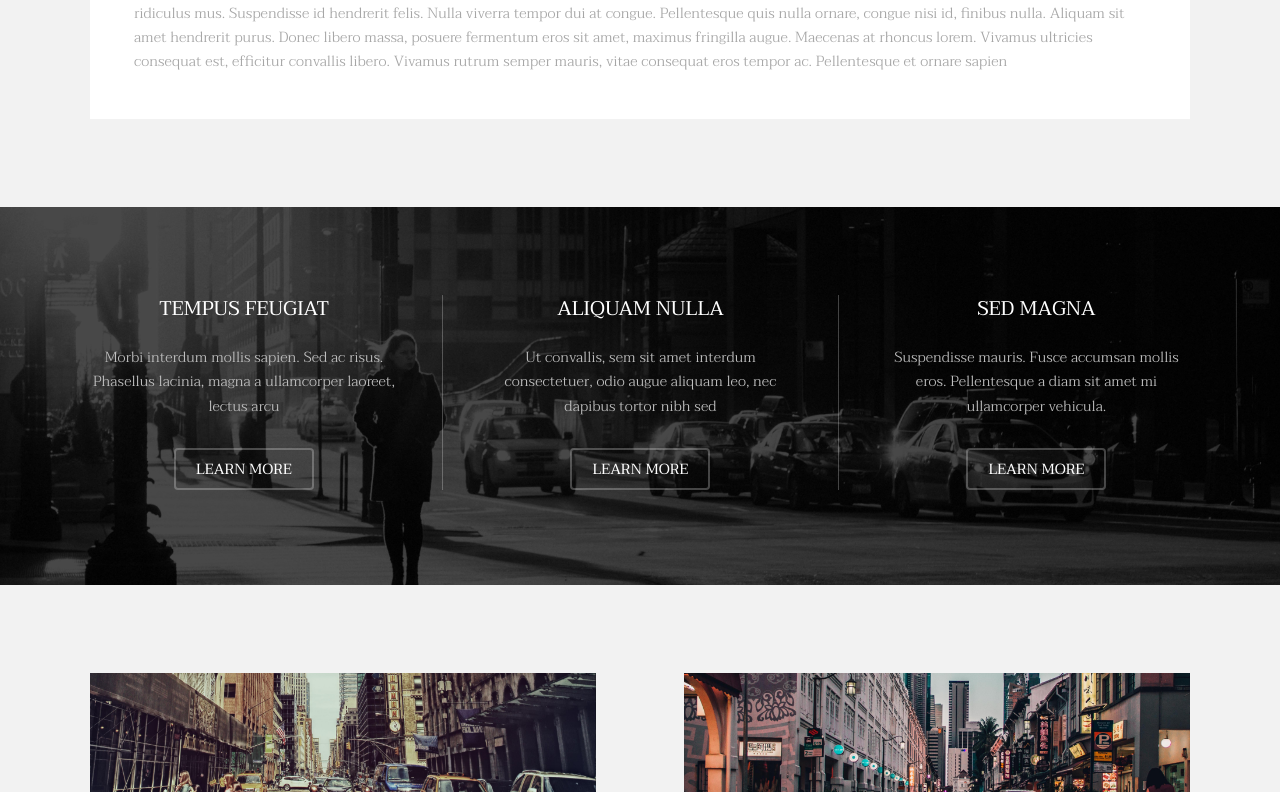
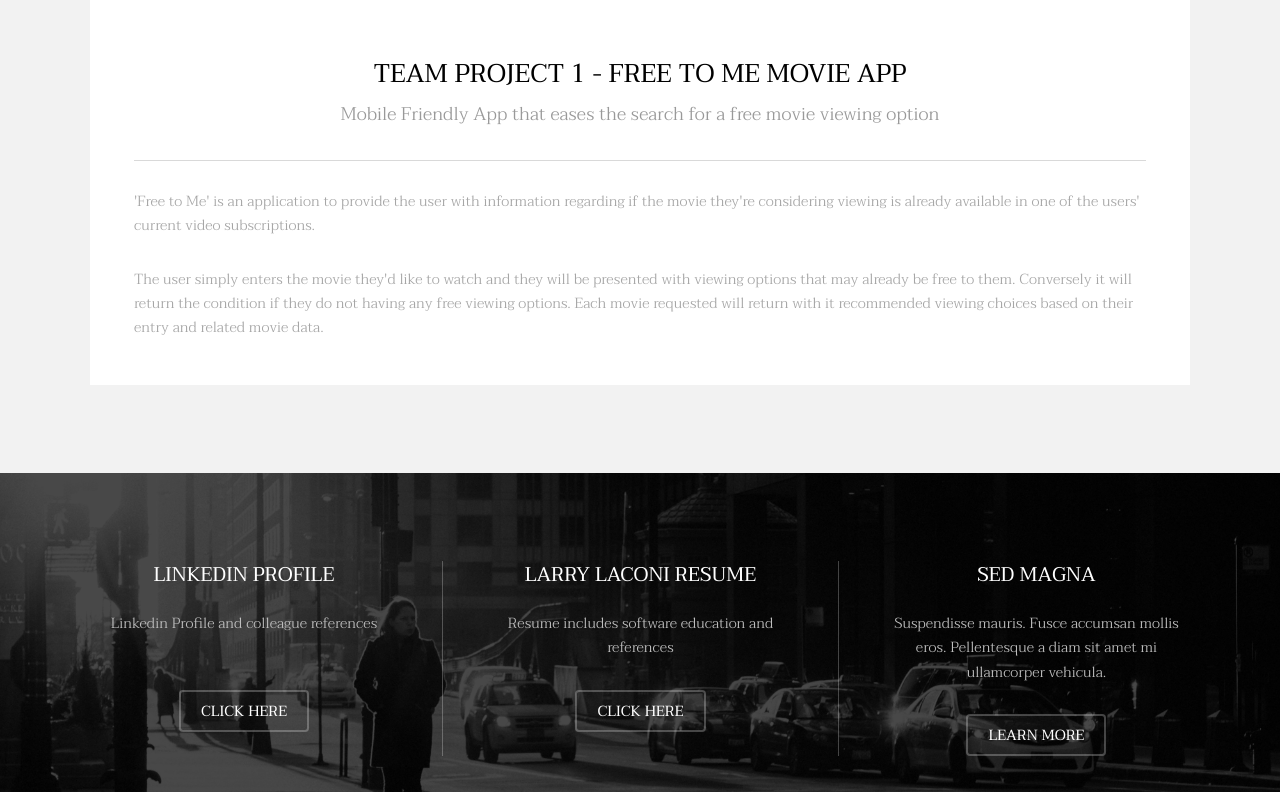
Before and after one commit to soverylarry/soverylarry.github.io, a plain HTML site: page index.html in a window 1280 px wide. Shown: the part 1525-2317 px from the top of the page. Drawn offline with Linux system fonts and the light colour scheme.

Commit message:
adding resume and linkedin profile links

```diff
--- a/index.html
+++ b/index.html
@@ -15,7 +15,7 @@
 
 		<!-- Header -->
 			<header id="header" class="alt">
-				<div class="logo"><a href="https://github.com/soverylarry" target="_blank">GitHub <span>by Larry Laconi</span></a></div>
+				<div class="logo"><a href="https://github.com/soverylarry" target="_blank">GitHub <span>repo by Larry Laconi</span></a></div>
 				<a href="#menu" class="toggle"><span>Menu</span></a>
 			</header>
 
@@ -49,16 +49,16 @@
 					<div>
 						<div class="box">
 							<div class="image fit">
-								<img src="images/pic01.jpg" alt="" />
+							<a href="https://crystajeffcoat.github.io/MovieFinder/" target="_blank"> <img src="images\FreeToMeProject.png"  alt="" /> </a>
 							</div>
 							<div class="content">
 								<header class="align-center">
-									<h2>Lorem ipsum dolor</h2>
-									<p>maecenas feugiat ex purus, quis volutpat lacus placerat</p>
+									<h2>Team Project 1 - Free to Me movie app</h2>
+									<p>Mobile Friendly App that eases the search for a free movie viewing option</p>
 								</header>
 								<hr />
-								<p> Cras aliquet urna ut sapien tincidunt, quis malesuada elit facilisis. Vestibulum sit amet tortor velit. Nam elementum nibh a libero pharetra elementum. Maecenas feugiat ex purus, quis volutpat lacus placerat malesuada. Praesent in sem ex. Morbi mattis sapien pretium tellus venenatis, at egestas urna ornare.</p>
-								<p>Vivamus fermentum nibh vel pharetra blandit. Cras a purus urna. Sed et libero ex. Orci varius natoque penatibus et magnis dis parturient montes, nascetur ridiculus mus. Suspendisse id hendrerit felis. Nulla viverra tempor dui at congue. Pellentesque quis nulla ornare, congue nisi id, finibus nulla. Aliquam sit amet hendrerit purus. Donec libero massa, posuere fermentum eros sit amet, maximus fringilla augue. Maecenas at rhoncus lorem. Vivamus ultricies consequat est, efficitur convallis libero. Vivamus rutrum semper mauris, vitae consequat eros tempor ac. Pellentesque et ornare sapien</p>
+								<p>'Free to Me' is an application to provide the user with information regarding if the movie they're considering viewing is already available in one of the users' current video subscriptions.</p>
+								<p>The user simply enters the movie they'd like to watch and they will be presented with viewing options that may already be free to them. Conversely it will return the condition if they do not having any free viewing options. Each movie requested will return with it recommended viewing choices based on their entry and related movie data.</p>
 							</div>
 						</div>
 					</div>
@@ -71,20 +71,21 @@
 					<div id="flexgrid">
 						<div>
 							<header>
-								<h3>Tempus Feugiat</h3>
+								<h3>Linkedin Profile</h3>
 							</header>
-							<p>Morbi interdum mollis sapien. Sed ac risus. Phasellus lacinia, magna a ullamcorper laoreet, lectus arcu</p>
+							<p>Linkedin Profile and colleague references</p>
+							<br>
 							<ul class="actions">
-								<li><a href="#" class="button alt">Learn More</a></li>
+								<li><a href="https://www.linkedin.com/in/larry-laconi-48a0642/" target="_blank" class="button alt">Click Here</a></li>
 							</ul>
 						</div>
 						<div>
 							<header>
-								<h3>Aliquam Nulla</h3>
+								<h3>Larry Laconi Resume</h3>
 							</header>
-							<p>Ut convallis, sem sit amet interdum consectetuer, odio augue aliquam leo, nec dapibus tortor nibh sed </p>
+							<p>Resume includes software education and references</p>
 							<ul class="actions">
-								<li><a href="#" class="button alt">Learn More</a></li>
+								<li><a href="assets\Larry Laconi Resume June 2020.pdf" target="_blank" class="button alt">Click Here</a></li>
 							</ul>
 						</div>
 						<div>
```
Also changed, not shown: 1 other file.
